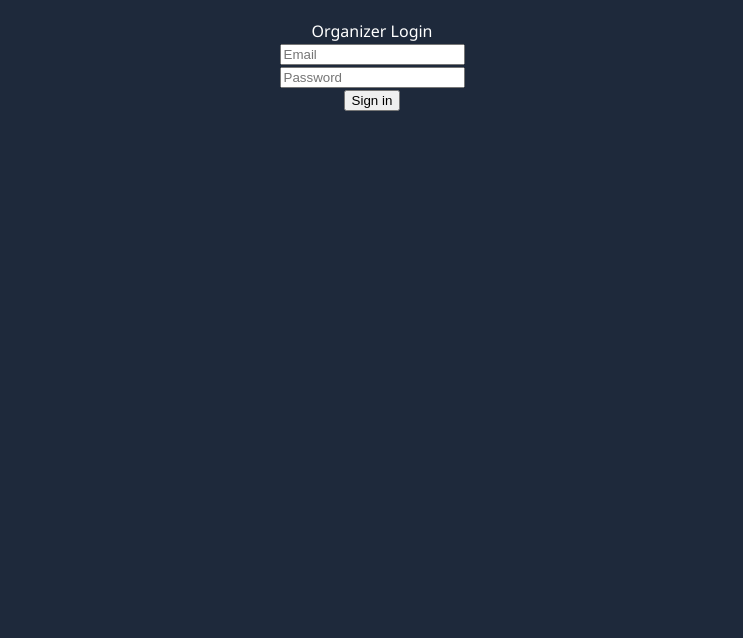
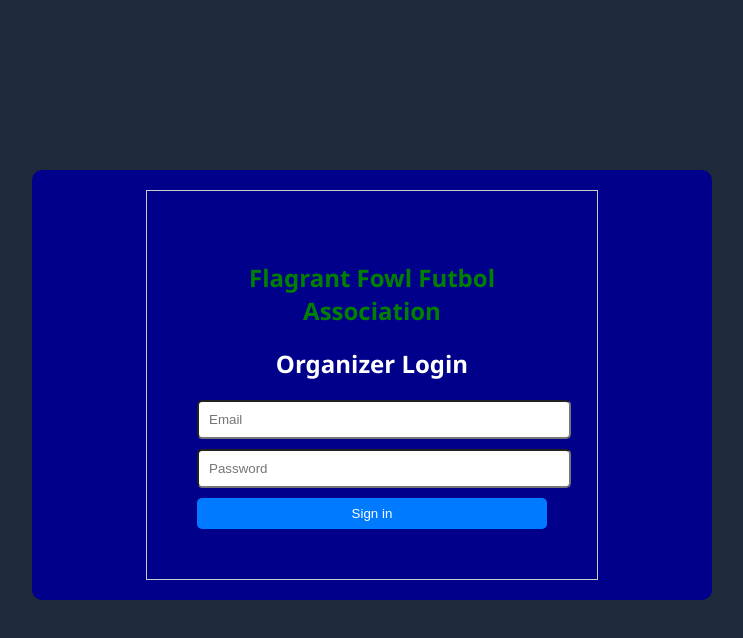
Before and after one commit to jackbelyeu/FFFA, a Next.js app: page /organiserlogin in a window 1280 px wide. Shown: the top 638 px of the page, without its empty margins (268-1011 px from the left). Built offline with nearby package versions, Linux system fonts and the light colour scheme.

Commit message:
iteration3

```diff
--- a/src/app/organiserlogin/page.tsx
+++ b/src/app/organiserlogin/page.tsx
@@ -1,4 +1,4 @@
-// Assuming this is a TypeScript file
+// Login.tsx
 "use client";
 import React, { useState } from "react";
 import { useRouter } from "next/navigation";
@@ -29,10 +29,35 @@ const Login = () => {
   };
 
   return (
-    <center>
-      <div className="formContainer">
-        <div className="formWrapper">
-          <span className="logo">Organizer Login</span>
+    <div
+      style={{
+        textAlign: "center",
+        marginTop: "150px",
+        backgroundColor: "darkblue",
+        padding: "20px",
+        borderRadius: "10px",
+        color: "white",
+      }}
+    >
+      <div
+        style={{
+          border: "1px solid #ccc",
+          padding: "50px",
+          width: "350px",
+          margin: "auto",
+        }}
+      >
+        <h1 style={{ color: "green" }}>Flagrant Fowl Futbol Association</h1>
+        <span
+          style={{
+            fontSize: "24px",
+            fontWeight: "bold",
+            marginBottom: "20px",
+            display: "block",
+          }}
+        >
+          Organizer Login
+        </span>
         <form
           onSubmit={(e) => {
             e.preventDefault();
@@ -44,6 +69,14 @@ const Login = () => {
             placeholder="Email"
             value={email}
             onChange={(e) => setEmail(e.target.value)}
+            style={{
+              width: "100%",
+              padding: "10px",
+              marginBottom: "10px",
+              borderRadius: "5px",
+              backgroundColor: "white",
+              color: "black",
+            }}
           />
           <br />
           <input
@@ -51,23 +84,65 @@ const Login = () => {
             placeholder="Password"
             value={password}
             onChange={(e) => setPassword(e.target.value)}
+            style={{
+              width: "100%",
+              padding: "10px",
+              marginBottom: "10px",
+              borderRadius: "5px",
+              backgroundColor: "white",
+              color: "black",
+            }}
           />
           <br />
-            <button type="submit">Sign in</button>
-            {error && <div className="error">{error}</div>}
+          <button
+            type="submit"
+            style={{
+              width: "100%",
+              padding: "8px",
+              backgroundColor: "#007bff",
+              color: "#fff",
+              border: "none",
+              cursor: "pointer",
+              borderRadius: "5px",
+            }}
+          >
+            Sign in
+          </button>
+          {error && (
+            <div style={{ color: "red", marginTop: "10px" }}>{error}</div>
+          )}
         </form>
 
         {loggedIn && (
-            <div>
+          <div style={{ marginTop: "20px" }}>
             <p>Choose an option:</p>
-              <a href="/organiserTable">Go to Organizer Table</a>
+            <a
+              href="/organiserTable"
+              style={{
+                display: "block",
+                marginBottom: "5px",
+                color: "#007bff",
+                textDecoration: "none",
+              }}
+            >
+              Go to Organizer Table
+            </a>
             <br />
-              <a href="/organiserSchedule">Go to Schedule</a>
+            <a
+              href="/organiserSchedule"
+              style={{
+                display: "block",
+                marginBottom: "5px",
+                color: "#007bff",
+                textDecoration: "none",
+              }}
+            >
+              Go to Schedule
+            </a>
           </div>
         )}
       </div>
     </div>
-    </center>
   );
 };
 
```
Also changed, not shown: src/app/organiserSchedule/page.tsx (+15 -7 lines). Lines whose indentation alone changed are shown as unchanged.
